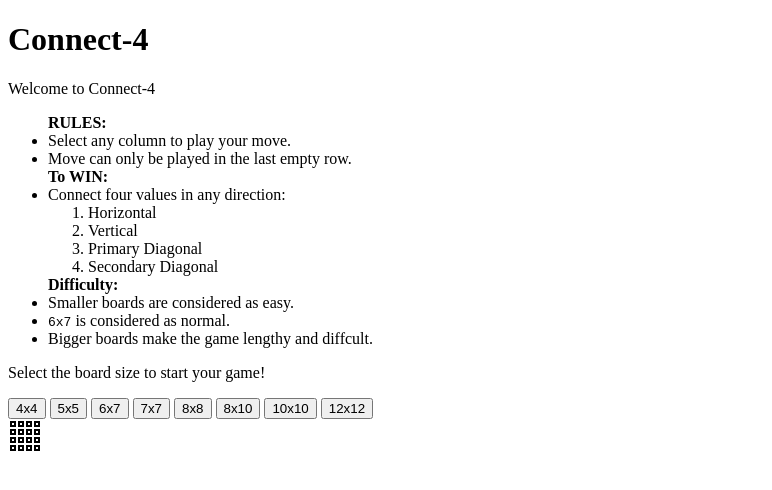
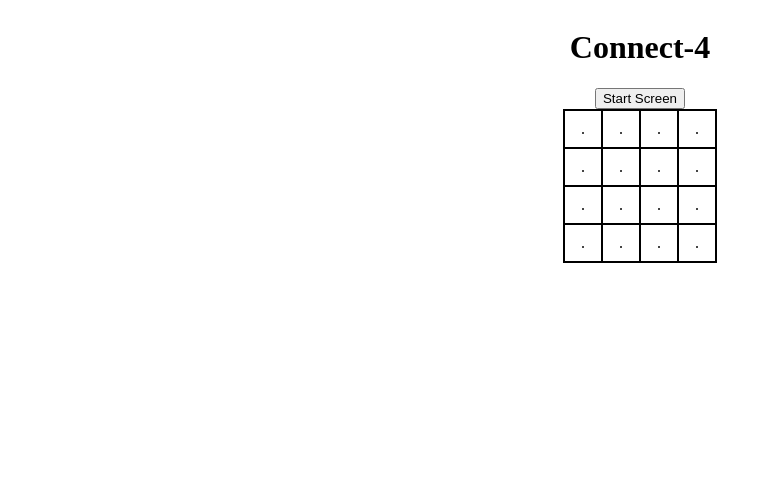
Before and after one commit to Abdulmajeeeb/Learn, a plain HTML site: page Connect4/connect4.html in a window 1280 px wide. Both pictures are taken after a click on the button "4x4". Shown: the whole page, without its empty margins (0-772 px from the left). Drawn offline with Linux system fonts and the light colour scheme.

Commit message:
Connect4, Board updated successfully

```diff
--- a/Connect4/connect4.html
+++ b/Connect4/connect4.html
@@ -6,22 +6,53 @@
     <meta name="viewport" content="width=device-width, initial-scale=1.0">
     <title>Connect4</title>
     <style>
-        td{
+        body {
+            display: flex;
+            flex-direction: column;
+            align-items: center;
+            user-select: none;
+        }
+
+        #startScreen {
+            text-align: left;
+
+        }
+
+        #gameScreen {
+            text-align: center;
+        }
+
+        table {
+            margin: auto;
+            text-align: center;
             border: 2px solid black;
+            border-collapse: collapse;
+            padding: 5px;
         }
-        /* .startScreen{
+
+        td {
+            border: 2px solid black;
+            width: 30px;
+            height: 30px;
+            padding: 3px;
+            text-align: center;
+            vertical-align: middle;
+            cursor: pointer;
+        }
+
+        #startScreen{
             display: block;
         }
-        .gameScreen{
+        #gameScreen{
             display: none;
-        } */
+        }
     </style>
 </head>
 
 <body>
     <h1>Connect-4</h1>
     <!-- ----------------------------------------------- -->
-    <div class="startScreen">
+    <div id="startScreen">
         <!-- ------------------------------------------- -->
         <p>Welcome to Connect-4</p>
         <ul>
@@ -54,8 +85,9 @@
         </div>
     </div>
     <!-- ----------------------------------------------- -->
-    <div class="gameScreen">
+    <div id="gameScreen">
         <!-- ------------------------------------------- -->
+        <button id="startScreenButton">Start Screen</button>
         <table>
             <tbody id="htmlBoard">
             </tbody>
--- a/Connect4/htmlScript.js
+++ b/Connect4/htmlScript.js
@@ -1,6 +1,14 @@
 // Counts the total number of successful moves played.
 let moves = 0;
 let currentPlayer = "🟢";
+
+const startScreen=document.getElementById("startScreen");
+const gameScreen=document.getElementById("gameScreen");
+const startScreenButton=document.getElementById("startScreenButton");
+startScreenButton.addEventListener("click",function(){
+    gameScreen.style.display="none";
+    startScreen.style.display="block";
+})
 
 const boardElement = document.getElementById("htmlBoard");
 const sizeButtons = document.querySelectorAll("#boardSize button");
@@ -8,6 +16,8 @@ for (const button of sizeButtons) {
     button.addEventListener("click", function () {
         ROWS = Number(button.dataset.rows);
         COLS = Number(button.dataset.cols);
+        startScreen.style.display="none";
+        gameScreen.style.display="block";
         startGame();
     })
 }
@@ -22,9 +32,12 @@ function switchPlayer() {
 
 function cellClicked(cell) {
     const columnClicked = Number(cell.dataset.col);
-    updateBoard(columnClicked, currentPlayer);
-    renderBoard();
+    const success= updateBoard(columnClicked, currentPlayer);
+    if (success){
+    renderBoard(ROWS,COLS);
     switchPlayer();
+    }
+
 
 
 
@@ -37,6 +50,7 @@ function renderBoard(ROWS, COLS) {
         const tr = document.createElement("tr");
         for (let col = 0; col < COLS; col++) {
             const td = document.createElement("td");
+            td.innerHTML=board[row][col];            //stay up-to=date
             td.classList.add("cell");
             td.setAttribute("data-col", col);
             td.addEventListener("click", function () {
```
